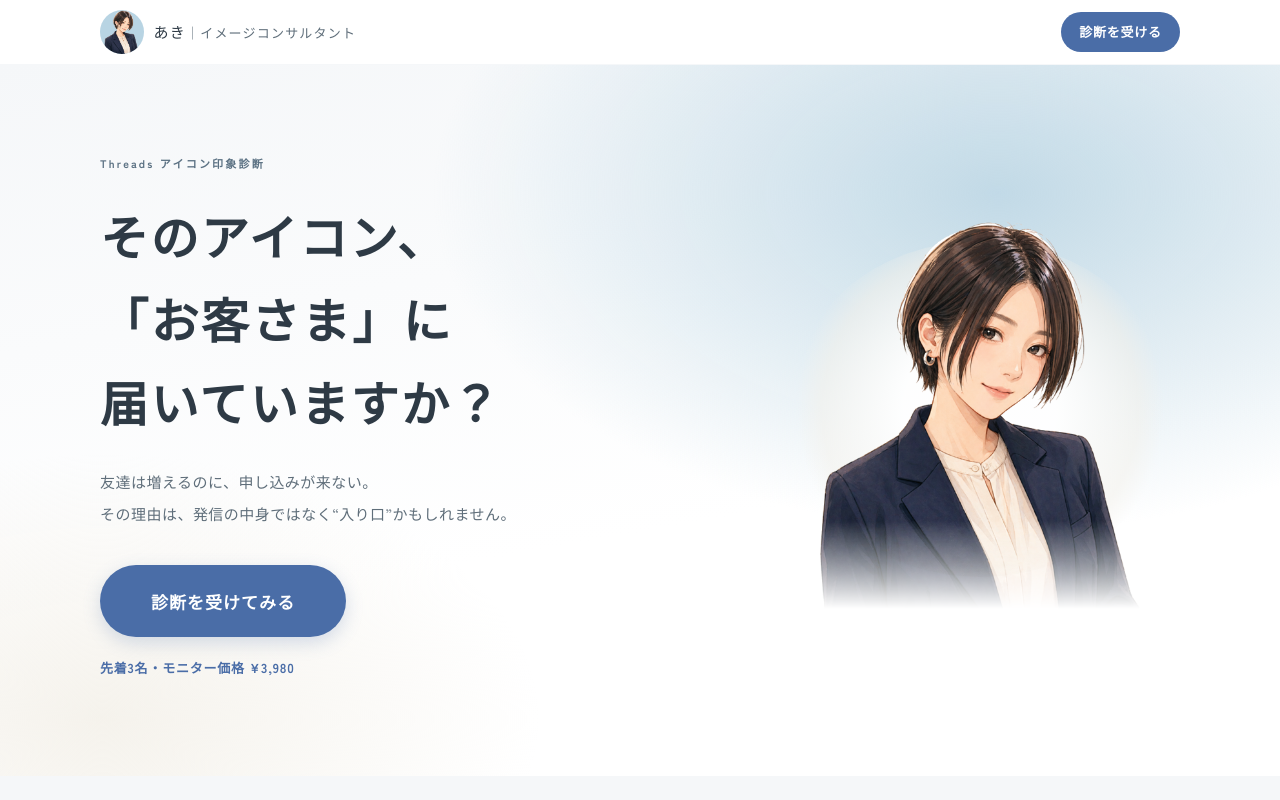
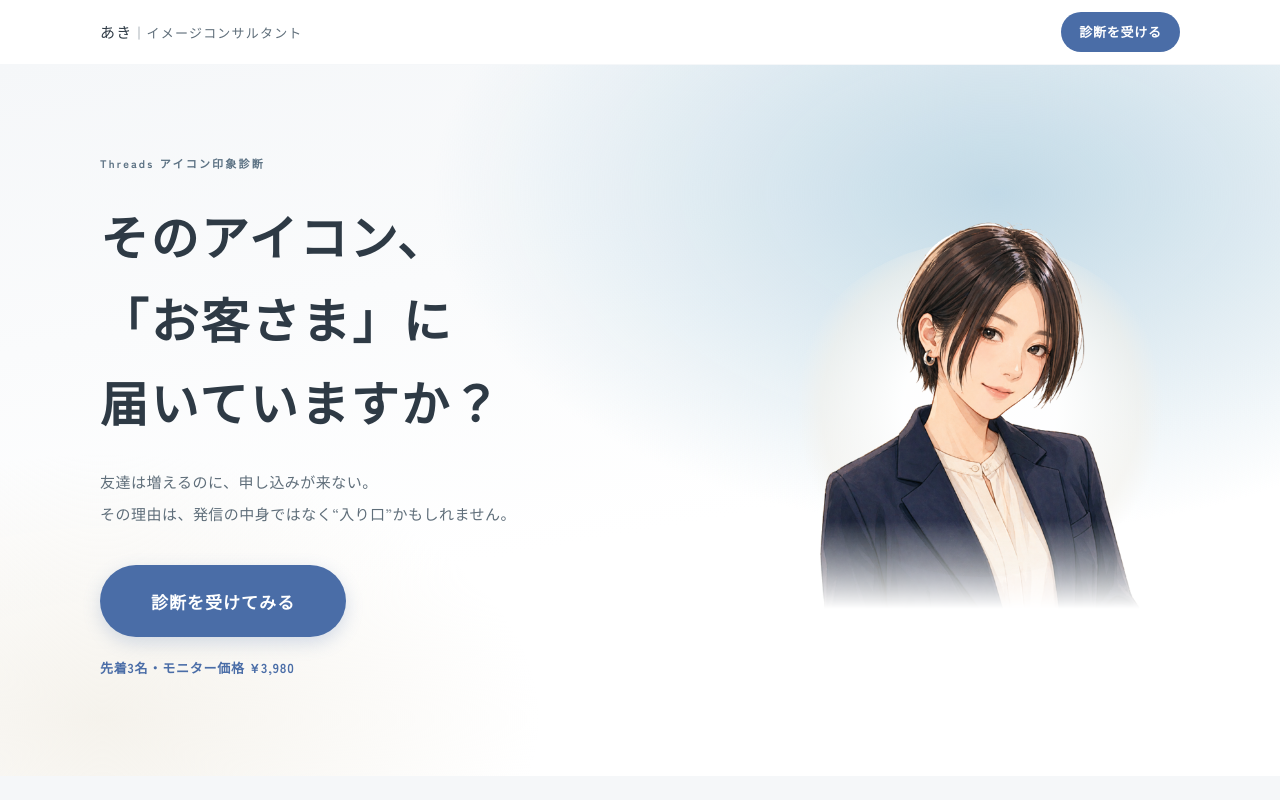
Before and after one commit to akkkiiiii-netizen/icon-shindan-lp, a plain HTML site: page index.html in a window 1280 px wide. Shown: the top 800 px of the page. Drawn offline with Linux system fonts and the light colour scheme.

Commit message:
Remove the avatar from the header
Co-Authored-By: Claude Opus 4.8 <noreply@anthropic.com>

```diff
--- a/index.html
+++ b/index.html
@@ -33,7 +33,6 @@
 <header class="site-header">
   <div class="wrap header-inner">
     <a class="brand" href="#top">
-      <img class="brand-icon" src="images/aki.png" width="44" height="44" alt="">
       <span class="brand-name">あき<span class="brand-role">｜イメージコンサルタント</span></span>
     </a>
     <a class="btn btn-sm" href="https://note.com/aki_auria/n/n4dc591358dc8" target="_blank" rel="noopener">診断を受ける</a>
--- a/styles.css
+++ b/styles.css
@@ -167,16 +167,6 @@ p, li, h1, h2, h3, summary, blockquote { word-break: auto-phrase; }
   text-decoration: none;
   min-width: 0;
 }
-/* 切り抜いたイラストを丸く収める */
-.brand-icon {
-  width: 44px;
-  height: 44px;
-  border-radius: 50%;
-  background: var(--pale-blue);
-  object-fit: cover;
-  object-position: 50% 12%;
-  flex: none;
-}
 .brand-name {
   font-family: var(--serif);
   font-size: 0.9375rem;
@@ -188,9 +178,8 @@ p, li, h1, h2, h3, summary, blockquote { word-break: auto-phrase; }
 .brand-role { color: var(--ink-muted); font-size: 0.8125rem; }
 @media (max-width: 560px) { .brand-role { display: none; } }
 
-/* かなり狭い端末では、アイコンとボタンを少し小さくして収める */
+/* かなり狭い端末では、ボタンを少し小さくして収める */
 @media (max-width: 380px) {
-  .brand-icon { width: 36px; height: 36px; }
   .btn-sm { padding: 0.55em 1.1em; font-size: 0.75rem; }
 }
 
```
